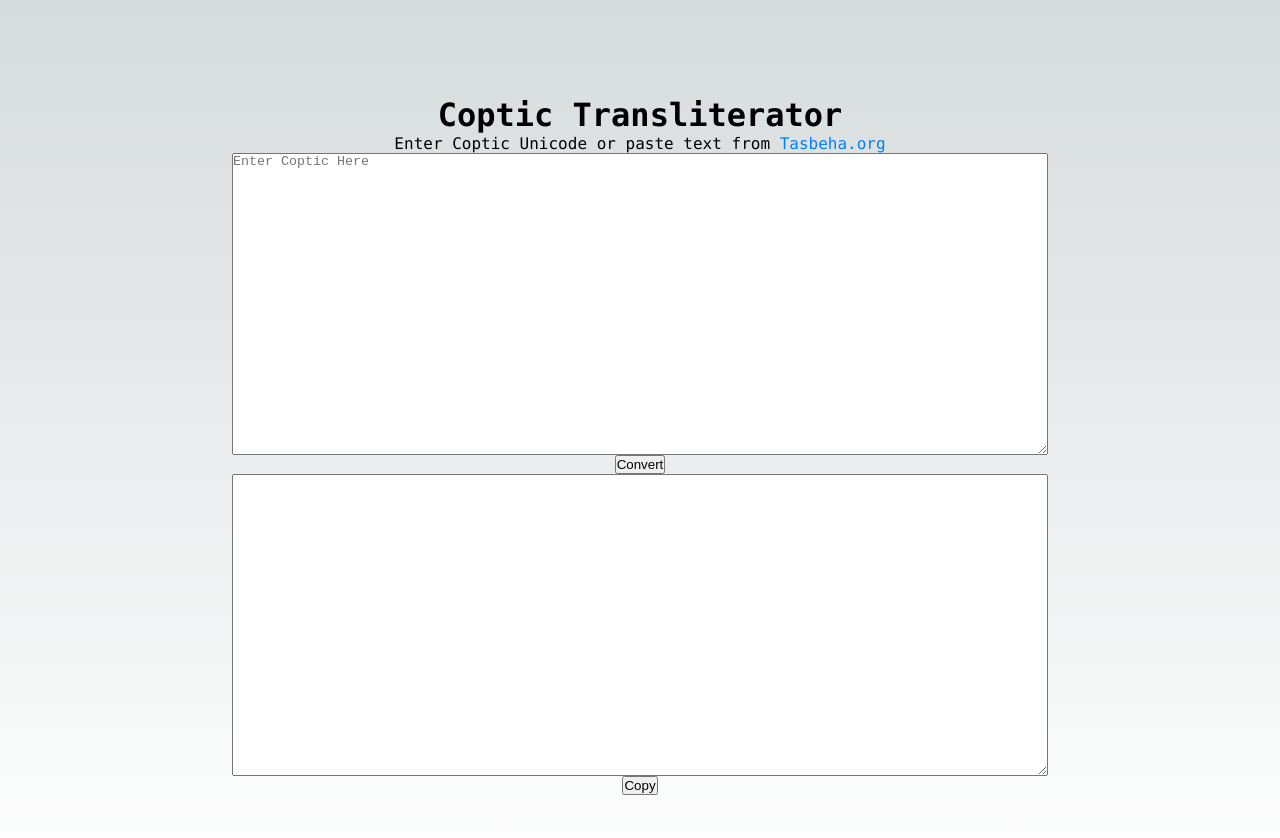
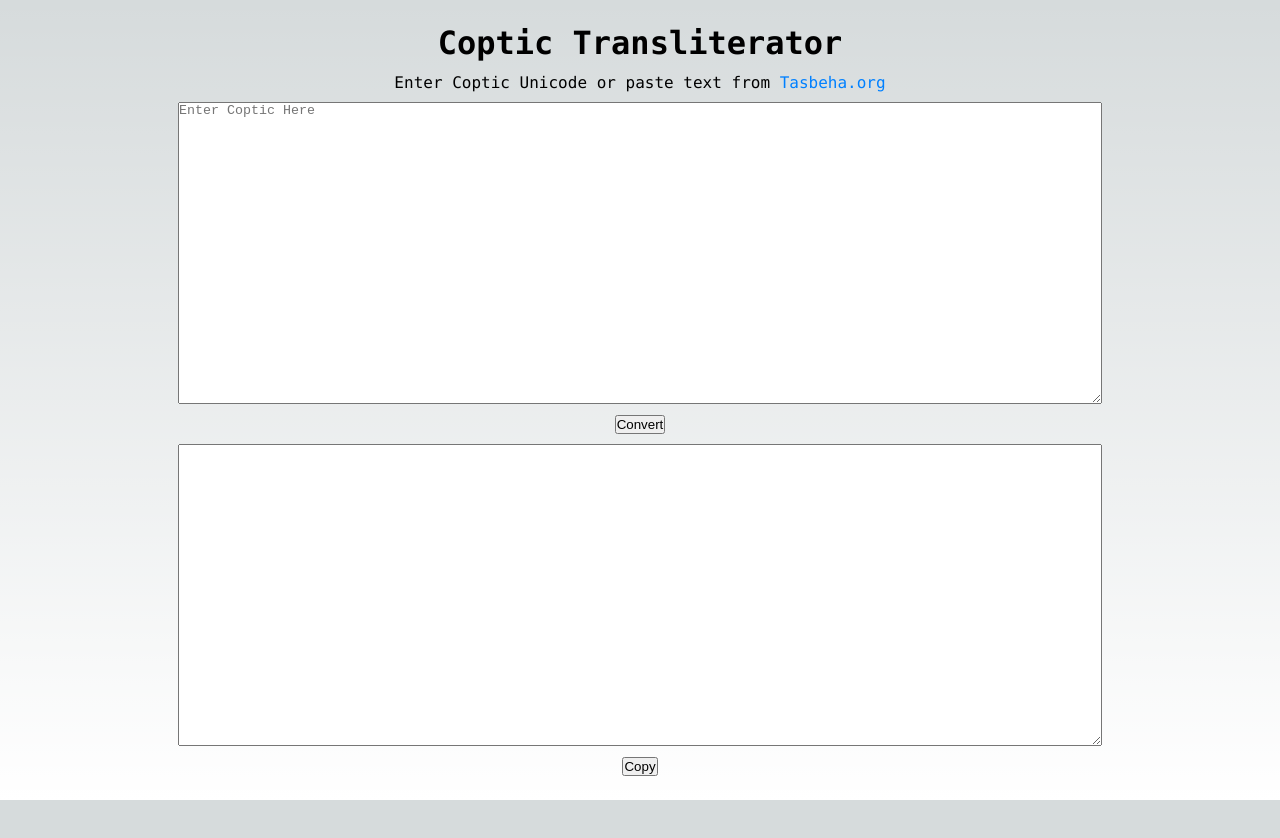
Before and after one commit to DavidGobran/Coptic-Transliterator, a Next.js app: page / in a window 1280 px wide. Shown: the top 838 px of the page. After the commit the page ends 800 px from the top, so only its background shows below. Built offline with nearby package versions, Linux system fonts and the light colour scheme.

Commit message:
updated styling

```diff
--- a/pages/index.js
+++ b/pages/index.js
@@ -13,12 +13,12 @@ export default function Home() {
     <>
       <Head>
         <title>Coptic Transliterator</title>
-        <meta name="description" content="transliterate coptic te" />
+        <meta name="description" content="transliterate coptic to english" />
         <meta name="viewport" content="width=device-width, initial-scale=1" />
         <link rel="icon" href="/favicon.ico" />
       </Head>
       <main className={styles.main}>
-        <h1 className={styles.code}>Coptic Transliterator</h1>
+        <h1 className={styles.title}>Coptic Transliterator</h1>
         <label className={styles.title}>Enter Coptic Unicode or paste text from <a href="http://tasbeha.org/hymn_library"
                                                                                     target="_blank"
                                                                                     rel="noopener noreferrer"
--- a/styles/Home.module.css
+++ b/styles/Home.module.css
@@ -3,7 +3,7 @@
   flex-direction: column;
   justify-content: space-between;
   align-items: center;
-  padding: 6rem;
+  padding: 1.5rem;
   min-height: 100vh;
 }
 
@@ -19,12 +19,18 @@
 }
 
 .title {
-  align-items: center;
+  /* display: inherit; */
+  /* flex-direction: inherit; */
+  justify-content: inherit;
+  align-items: inherit;
   font-family: var(--font-mono);
 }
 
 .box {
-  display: flex;
+  display: inherit;
+  flex-direction: inherit;
+  justify-content: inherit;
+  align-items: inherit;
   width: 75%;
 }
 
@@ -46,11 +52,6 @@
   background-color: rgba(var(--callout-rgb), 0.5);
   border: 1px solid rgba(var(--callout-border-rgb), 0.3);
   border-radius: var(--border-radius);
-}
-
-.code {
-  font-weight: 700;
-  font-family: var(--font-mono);
 }
 
 .grid {
```
